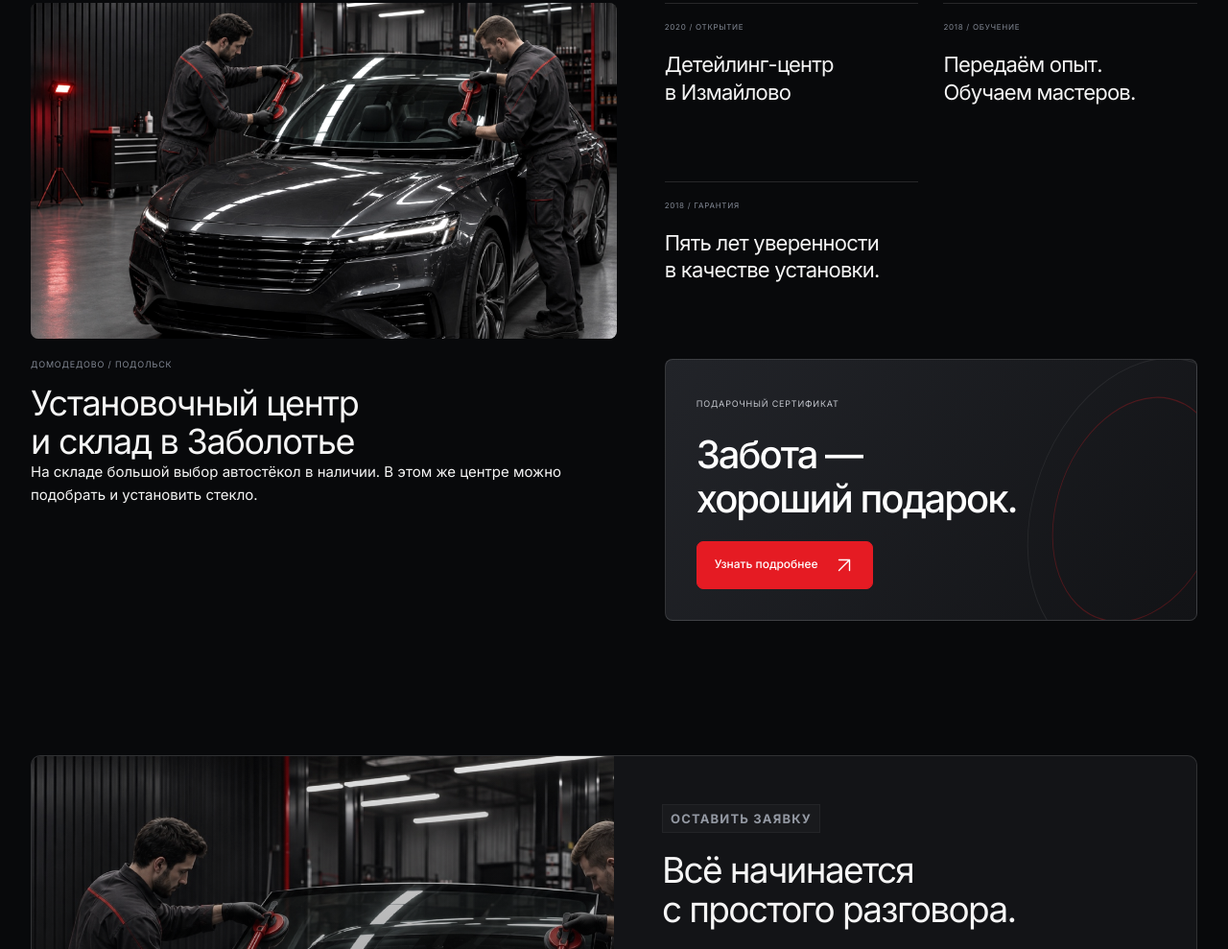
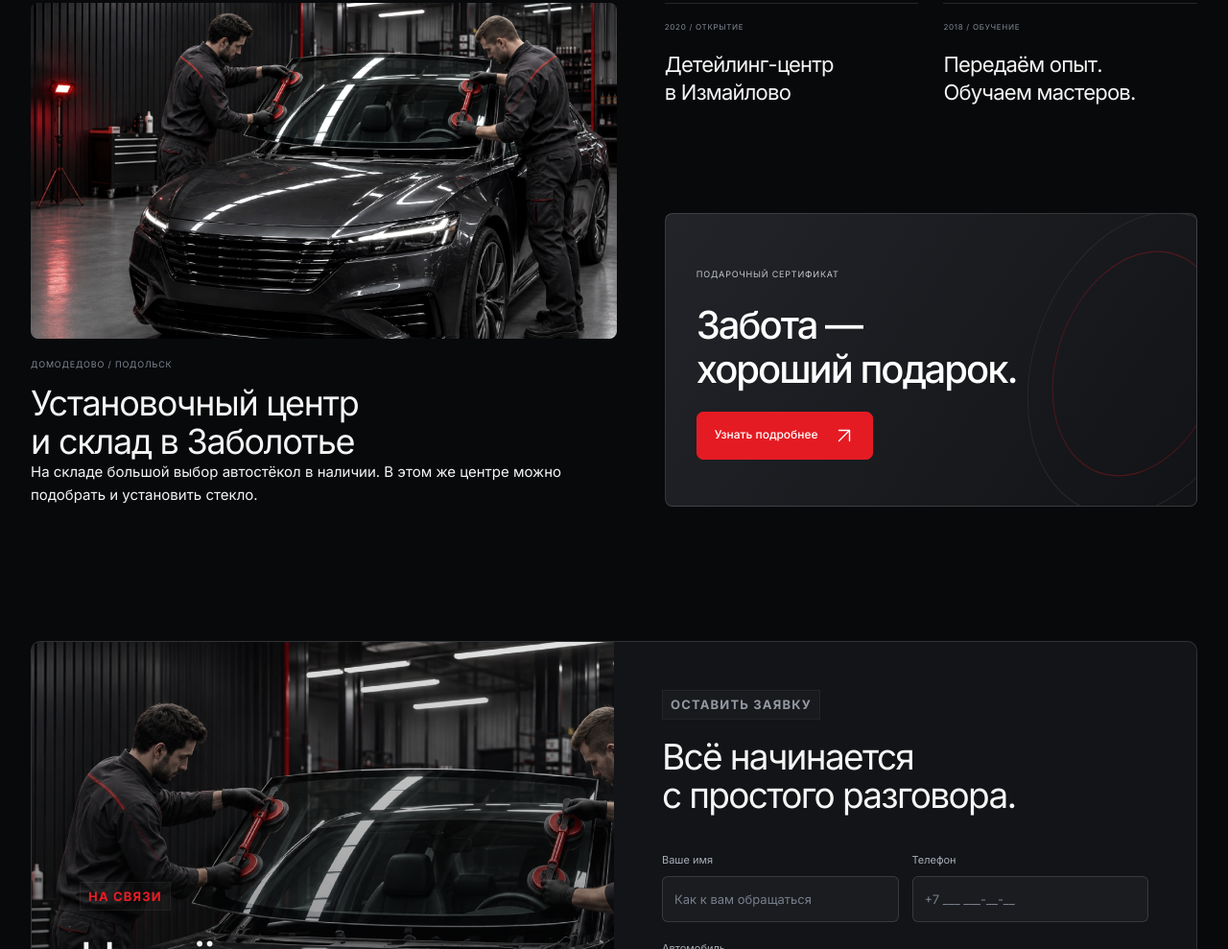
Before and after one commit to lprchns-Alex/autosteklo-xl, a plain HTML site: page v3.2/index.html in a window 1280 px wide. Shown: the part 10976-11965 px from the top of the page at 96% size. Drawn offline with Linux system fonts and the light colour scheme.

Commit message:
Remove archived warranty card from V3.2 news

```diff
--- a/v3.2/index.html
+++ b/v3.2/index.html
@@ -199,7 +199,7 @@
     </article>
     <div class="news-right">
       <article class="news-row"><span class="mono">2020 / ОТКРЫТИЕ</span><h3>Детейлинг-центр<br>в Измайлово</h3></article>
-      <article class="news-row"><span class="mono">2018 / ОБУЧЕНИЕ</span><h3>Передаём опыт.<br>Обучаем мастеров.</h3></article><article class="news-row"><span class="mono">2018 / ГАРАНТИЯ</span><h3>Пять лет уверенности<br>в качестве установки.</h3></article><button class="gift-card" data-book="Подарочный сертификат"><span class="mono">ПОДАРОЧНЫЙ СЕРТИФИКАТ</span><strong>Забота —<br>хороший подарок.</strong><span>Узнать подробнее <svg><use href="#diagonal"/></svg></span></button></div></div>
+      <article class="news-row"><span class="mono">2018 / ОБУЧЕНИЕ</span><h3>Передаём опыт.<br>Обучаем мастеров.</h3></article><button class="gift-card" data-book="Подарочный сертификат"><span class="mono">ПОДАРОЧНЫЙ СЕРТИФИКАТ</span><strong>Забота —<br>хороший подарок.</strong><span>Узнать подробнее <svg><use href="#diagonal"/></svg></span></button></div></div>
  </section>
 
 <section class="booking-section framed dark-section" id="booking">
```
